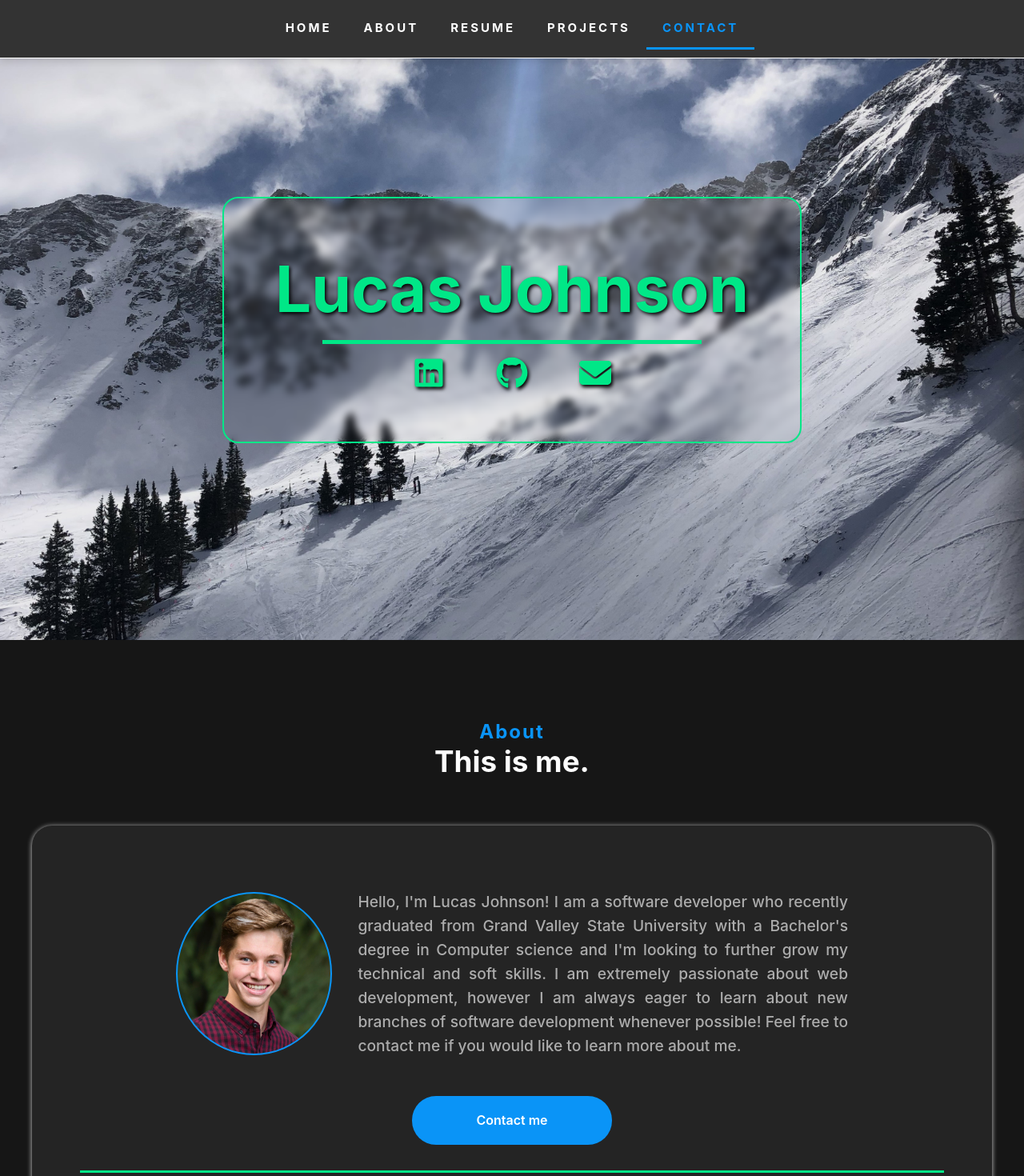
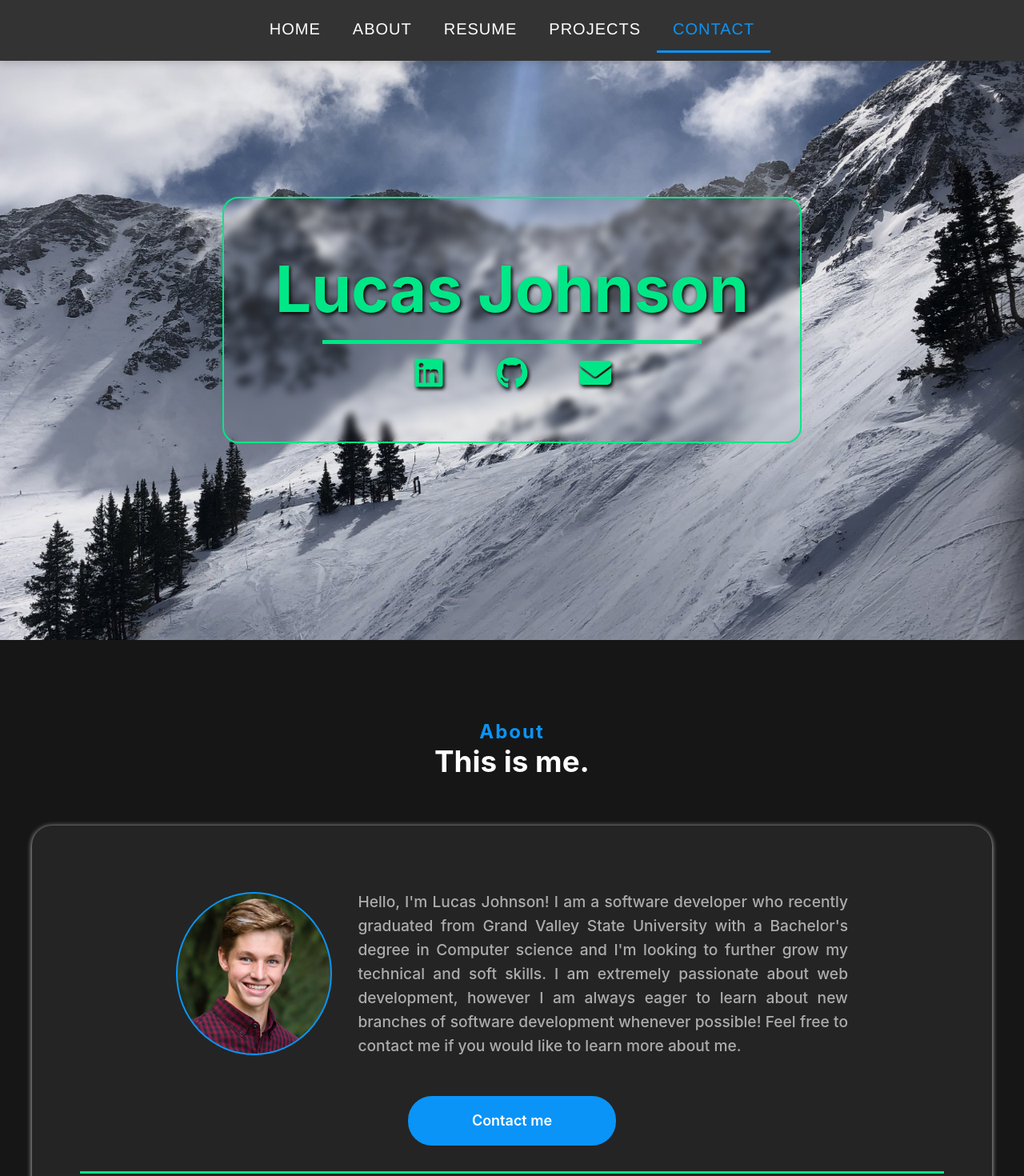
Before and after one commit to lucasdj25/personal-website, a React (Create React App) app: page / in a window 1280 px wide. Shown: the top 1470 px of the page at 80% size. Built offline with nearby package versions, Linux system fonts and the light colour scheme.

Commit message:
Styling changes

```diff
--- a/src/App.css
+++ b/src/App.css
@@ -22,6 +22,20 @@
 .section-main-container {
     max-width: 1200px;
     width: 100%;
+}
+
+.button{
+    background-color: var(--primary-color);
+    color: white;
+    transition: all .2s ease-in-out;
+    padding: 1.3rem 5rem 1.3rem 5rem;
+    font-size: 18px;
+    font-weight: 600;
+    border: none;
+    border-radius: 30px;
+    margin-bottom: 2rem;
+    margin-top: -2rem;
+    text-decoration: none;
 }
 
 
--- a/src/components/Navigation/NavBar.css
+++ b/src/components/Navigation/NavBar.css
@@ -14,7 +14,6 @@
   }
 
 .navbar-scrolled {
-    border-bottom: 1px solid white !important;
     background-color: #333 !important;
     box-shadow: 0 3px 10px rgba(0, 0, 0, 0.15);
 }
@@ -24,15 +23,16 @@
 }
 
 #navbar a {
-    font-size: 15px;
-    font-weight: bold;
+    font-size: 20px;
+    font-weight: 400;
     display: block;
     color: white;
     text-align: center;
     padding: 15px 20px 15px 20px;
     text-decoration: none;
-    letter-spacing: 3px;
     text-shadow: 2px 2px 4px black;
+    letter-spacing: 1px;
+    font-family: 'Montserrat', 'Helvetica Neue', Helvetica, Arial, sans-serif !important;
 }
 #navbar a:hover {
     color:#cccccc;
--- a/src/components/sections/About/About.css
+++ b/src/components/sections/About/About.css
@@ -96,20 +96,6 @@
     }
 }
 
-#contact-button{
-    background-color: var(--primary-color);
-    color: white;
-    transition: all .2s ease-in-out;
-    padding: 1.3rem 5rem 1.3rem 5rem;
-    font-size: 16px;
-    font-weight: 600;
-    border: none;
-    border-radius: 30px;
-    margin-bottom: 2rem;
-    margin-top: -2rem;
-    text-decoration: none;
-}
-
 #contact-button:hover {
     background-color: rgb(72, 72, 72);
 }
--- a/src/components/sections/About/About.tsx
+++ b/src/components/sections/About/About.tsx
@@ -17,7 +17,7 @@
                             and I'm looking to further grow my technical and soft skills. I am extremely passionate about web development, however I am always eager to learn about new branches of
                             software development whenever possible! Feel free to contact me if you would like to learn more about me.</p>
                     </div>
-                    <a id="cv-button" href={"#contact-section"}>Contact me</a>
+                    <a className='button' href={"#contact-section"}>Contact me</a>
                     <div className='about-content'>
                         <div className='skills about-content-section'>
                             <h4>SKILLS</h4>
--- a/src/components/sections/Projects/ProjectInfo.ts
+++ b/src/components/sections/Projects/ProjectInfo.ts
@@ -10,7 +10,7 @@
         "The tooling I used for this project was React with Typescript and hosting with GitHub pages. The part of this project I enjoyed " +
         "the most is the complete creative freedom when it came to designing the layout and styling of the webpage. Since I built this " +
         "webpage without any sort of template I took my time designing each piece of the page until it looked exactly how I wanted it. I " +
-        "also purposely avoided using any type of styling framework or library in order to further improve experience with CSS, particularly " +
+        "also purposely avoided using any type of styling framework or templates in order to further improve experience with CSS, particularly " +
         "being able to implement a web app that looks and performs good on devices of varying screen sizes. " +
         "The frontend part of Web development is currently my favorite programming domain and I have experience with TypeScript, JavaScript, " +
         "HTML, CSS, as well as a couple different frontend frameworks such as React and VueJS."
--- a/src/components/sections/Resume/Resume.css
+++ b/src/components/sections/Resume/Resume.css
@@ -26,20 +26,6 @@
     padding-bottom: 2em;
 }
 
-#cv-button{
-    background-color: var(--primary-color);
-    color: white;
-    transition: all .2s ease-in-out;
-    padding: 1.3rem 5rem 1.3rem 5rem;
-    font-size: 16px;
-    font-weight: 600;
-    border: none;
-    border-radius: 30px;
-    margin-bottom: 2rem;
-    margin-top: -2rem;
-    text-decoration: none;
-}
-
 #cv-button:hover {
     background-color: rgb(72, 72, 72);
 }
--- a/src/components/sections/Resume/Resume.tsx
+++ b/src/components/sections/Resume/Resume.tsx
@@ -11,7 +11,7 @@
         <div id="resume-section" className="section content-section">
             <div className='centered'>
                 <SectionIntro title='Resume' desc='My work and education experience.' light={true} />
-                <a id="cv-button" target="_blank" href={require("../../../assets/files/resume.pdf")} rel="noreferrer">Download CV</a>
+                <a className='button' target="_blank" href={require("../../../assets/files/resume.pdf")} rel="noreferrer">Download CV</a>
                 <div className='section-main-container grey rounded-corners'>
                     <div className='work-section'>
                         <h4>Work</h4>
```
